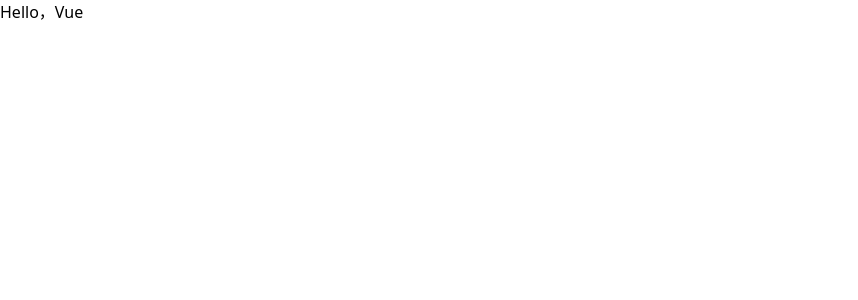
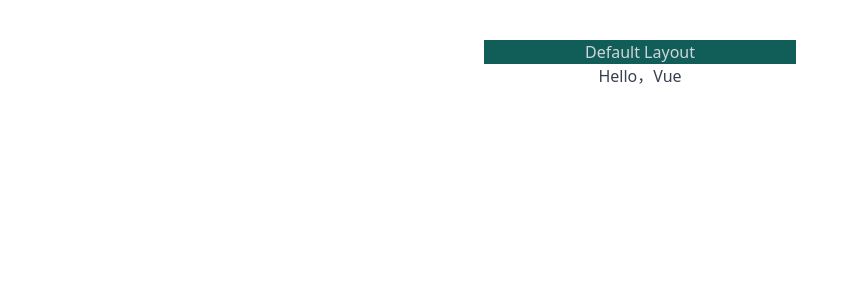
Before and after one commit to Loongphy/vico, a Vue app: page / in a window 1280 px wide. Shown: the top 300 px of the page, without its empty margins (0-858 px from the left). Built offline with nearby package versions, Linux system fonts and the light colour scheme.

Commit message:
feat: setup components as layouts

```diff
--- a/package.json
+++ b/package.json
@@ -32,6 +32,7 @@
     "unplugin-vue-components": "^0.21.0",
     "vite": "^2.9.9",
     "vite-plugin-pages": "^0.25.0",
+    "vite-plugin-vue-layouts": "^0.6.0",
     "vue-tsc": "^0.34.7"
   }
 }
--- /dev/null
+++ b/src/layouts/default.vue
@@ -0,0 +1,8 @@
+<template>
+  <main class="px-4 py-10 text-center text-gray-700 dark:text-gray-200">
+    <div class="w-1/4 m-auto text-center text-gray-300 bg-teal-800">
+      Default Layout
+    </div>
+    <router-view />
+  </main>
+</template>
--- a/src/main.ts
+++ b/src/main.ts
@@ -1,11 +1,13 @@
 import { createApp } from 'vue'
 import { createRouter, createWebHistory } from 'vue-router'
+import { setupLayouts } from 'virtual:generated-layouts'
+import generatedRoutes from 'virtual:generated-pages'
 import i18n from './locales'
 import App from './App.vue'
-import routes from '~pages'
 import '@unocss/reset/tailwind.css'
 import 'uno.css'
 
+const routes = setupLayouts(generatedRoutes)
 const router = createRouter({
   history: createWebHistory(),
   routes,
--- a/tsconfig.json
+++ b/tsconfig.json
@@ -16,7 +16,8 @@
     "forceConsistentCasingInFileNames": true,
     "types": [
       "vite/client",
-      "vite-plugin-pages/client"
+      "vite-plugin-pages/client",
+      "vite-plugin-vue-layouts/client"
     ],
     "paths": {
       "~/*": ["src/*"]
--- a/vite.config.ts
+++ b/vite.config.ts
@@ -1,11 +1,12 @@
 import { resolve } from 'path'
 import { defineConfig } from 'vite'
-import vue from '@vitejs/plugin-vue'
+import Vue from '@vitejs/plugin-vue'
 import Components from 'unplugin-vue-components/vite'
 import AutoImport from 'unplugin-auto-import/vite'
 import Unocss from 'unocss/vite'
 import VueI18n from '@intlify/vite-plugin-vue-i18n'
 import Pages from 'vite-plugin-pages'
+import Layouts from 'vite-plugin-vue-layouts'
 
 // https://vitejs.dev/config/
 export default defineConfig({
@@ -16,7 +17,7 @@ export default defineConfig({
     }],
   },
   plugins: [
-    vue(),
+    Vue(),
 
     // https://github.com/antfu/unplugin-vue-components
     Components({
@@ -48,5 +49,8 @@ export default defineConfig({
       extensions: ['vue'],
       exclude: ['**/components/*.vue'],
     }),
+
+    // https://github.com/JohnCampionJr/vite-plugin-vue-layouts
+    Layouts(),
   ],
 })
```
Also changed, not shown: 1 other file (tests, documents, lock files or other folders).
